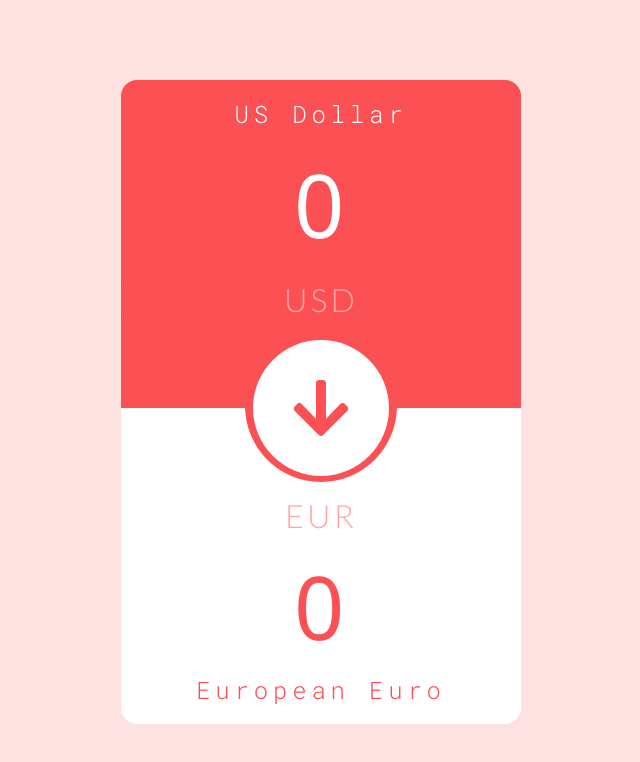
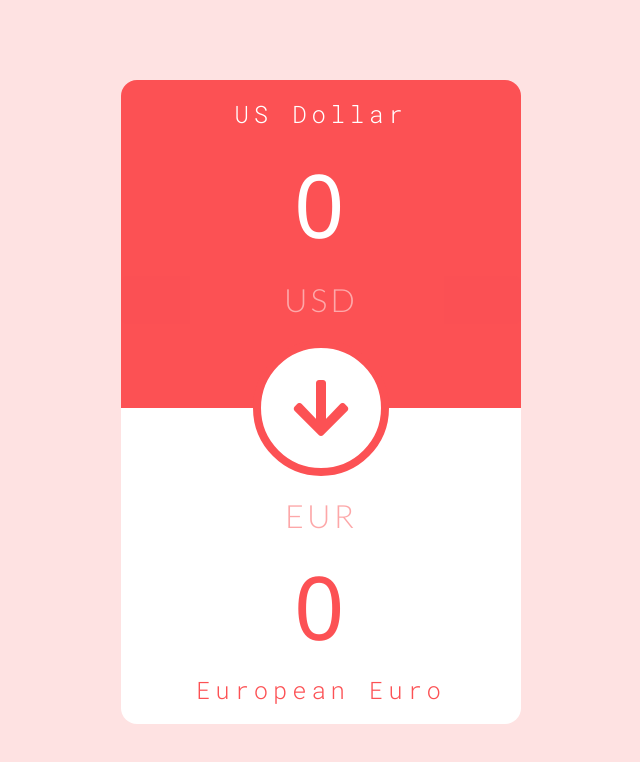
Before and after one commit to joellarussa/js-examples, a plain HTML site: page currency-converter/index.html in a window 1280 px wide. Shown: the whole page, without its empty margins (319-959 px from the left). Drawn offline with nearby package versions, Linux system fonts and the light colour scheme.

Commit message:
Fixed the circle around the arrow

```diff
--- a/currency-converter/style.css
+++ b/currency-converter/style.css
@@ -23,6 +23,22 @@ body {
     justify-content: center;
     align-items: center;
     background-color: #fee2e2;
+}
+
+input[type=number]::-webkit-inner-spin-button {
+    -webkit-appearance: none;
+}
+
+input[type="number"]:focus {
+    background-color: transparent; /* Removes the background */
+    outline: none; /* Removes the default outline */
+    box-shadow: none; /* Removes the blue highlight border */
+    color: white;
+}
+
+input[type="number"]::placeholder {
+    color: white;
+    opacity: 1; /* Ensures the color is not faded */
 }
 
 .convertor-card {
@@ -67,6 +83,7 @@ body {
     top: 100%;
     transform: translateY(-50%) rotate(-45deg);
     z-index: 2;
+    border: 8px solid #fc5154;
 }
 
 .converted {
@@ -78,20 +95,6 @@ body {
     color: #fc5154;
     border-bottom-left-radius: 2vmin;
     border-bottom-right-radius: 2vmin;
-}
-
-.converted::before {
-    content: '';
-    height: calc(17vmin + 2vmin);
-    width: calc(17vmin + 2vmin);
-    border-radius: 100%;
-    background-color: #fc5154;
-    border-top-color: transparent;
-    border-left-color: transparent;
-    position: absolute;
-    bottom: calc(50% + 1vmin);
-    transform: translateY(-50%) rotate(-45deg);
-    z-index: 1;
 }
 
 .name {
@@ -118,20 +121,20 @@ body {
     opacity: 0.5;
 }
 
-input[type=number]::-webkit-inner-spin-button {
-    -webkit-appearance: none;
-}
-
-input[type="number"]:focus {
-    background-color: transparent; /* Removes the background */
-    outline: none; /* Removes the default outline */
-    box-shadow: none; /* Removes the blue highlight border */
-    color: white;
-}
-
-input[type="number"]::placeholder {
-    color: white;
-    opacity: 1; /* Ensures the color is not faded */
+.arrow {
+    font-family: 'Font Awesome 5 Free';
+    font-size: 8vmin;
+    font-weight: 900;
+    text-align: center;
+    position: absolute;
+    top: 100%;
+    left: 50%;
+    width: 100px;
+    transform: translate(-50%, -50%) rotate(90deg);
+    z-index: 3;
+    color: #fc5154;
+    cursor: pointer; /* Makes the arrow clickable */
+    pointer-events: auto; /* Ensure it can be clicked */
 }
 
 .form-control {
@@ -188,17 +191,3 @@ input[type="number"]::placeholder {
     background-color: #fc5154; /* Highlight background color */
     color: #fff; /* Highlight text color */
 }
-
-.arrow {
-    font-family: 'Font Awesome 5 Free';
-    font-size: 8vmin;
-    font-weight: 900;
-    position: absolute;
-    top: 100%;
-    left: 50%;
-    transform: translate(-50%, -50%) rotate(90deg);
-    z-index: 3;
-    color: #fc5154;
-    cursor: pointer; /* Makes the arrow clickable */
-    pointer-events: auto; /* Ensure it can be clicked */
-}
```
